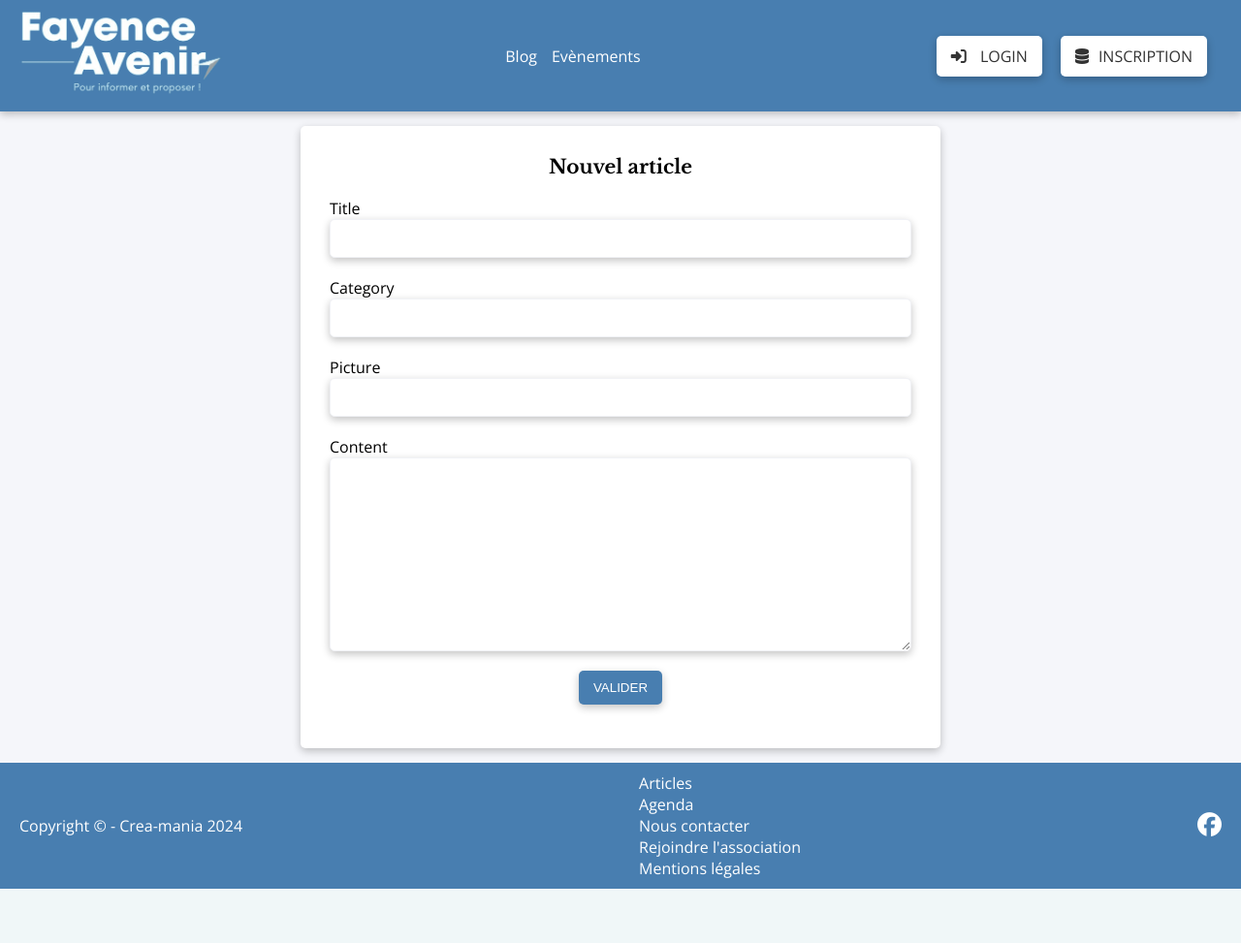
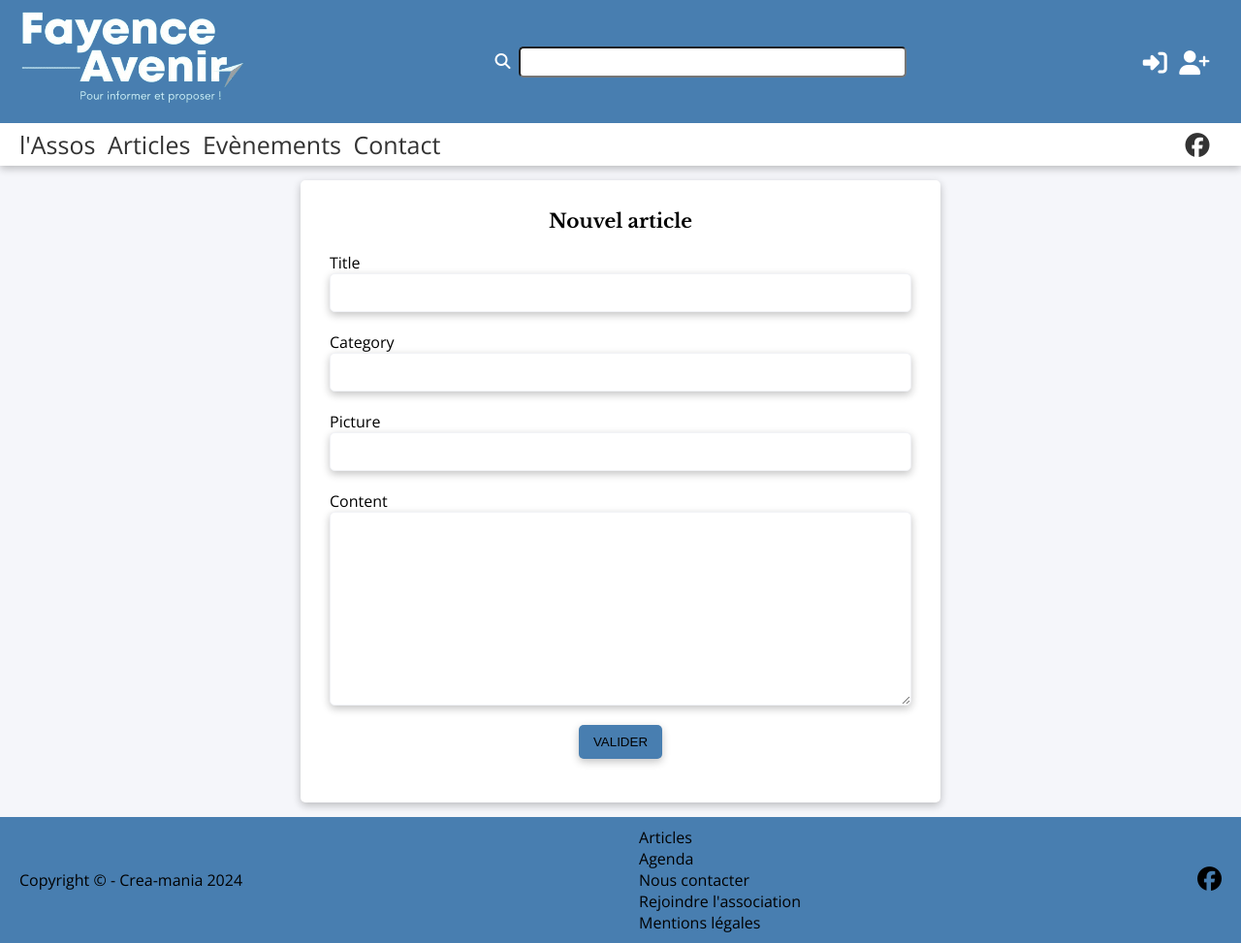
Before and after one commit to GuillemotClement/Symfony-FayenceAvenir, a PHP site: template templates/article/new.html.twig in a window 1280 px wide. Shown: the whole page at 97% size. Before the commit the page ends 917 px from the top, so only its background shows below. Run offline with PHP 8.4, Linux system fonts and the light colour scheme; the template is opened without the code that fills it, so the values that code supplies are empty; form fields are guessed from the names that the template uses; style sheets or scripts are compiled from the project's sources; some libraries are stand-ins or nearby versions.

Commit message:
Travail design sur le header

```diff
--- a/assets/styles/_base.scss
+++ b/assets/styles/_base.scss
@@ -17,3 +17,7 @@
   font-size: 1.2rem;
   font-style: italic;
 }
+
+.content {
+  max-width: var(--max-width);
+}
--- a/assets/styles/_debug.scss
+++ b/assets/styles/_debug.scss
@@ -10,6 +10,12 @@
 .border {
   border: 1px solid red;
 }
- .mr-5{
-  margin-right: 5px;
- }
+.b1 {
+  border: 1px solid red;
+}
+.b2 {
+  border: 1px solid blue;
+}
+.b3 {
+  border: 1px solid green;
+}
--- a/assets/styles/_reset.scss
+++ b/assets/styles/_reset.scss
@@ -20,6 +20,10 @@ a {
   color: var(--text);
   text-decoration: none;
   font-family: var(--font-text);
+  transition: all 0.3s;
+  &:hover {
+    opacity: 0.8;
+  }
 }
 
 ul {
--- a/assets/styles/_tools.scss
+++ /dev/null
@@ -1,26 +0,0 @@
-.flex {
-  display: flex;
-}
-.column {
-  flex-flow: column;
-}
-.row {
-  flex-flow: row wrap;
-}
-.row-nowrap {
-  flex-flow: row nowrap;
-}
-.justify-center {
-  justify-content: center;
-}
-.align-center {
-  align-items: center;
-}
-
-.mb-20 {
-  margin-bottom: 2rem;
-}
-
-.mr-15 {
-  margin-right: 1.5rem;
-}
--- a/assets/styles/_utils.scss
+++ b/assets/styles/_utils.scss
@@ -4,10 +4,35 @@
 .column {
   flex-flow: column;
 }
+.row {
+  flex-flow: row wrap;
+}
+.row-nowrap {
+  flex-flow: row nowrap;
+}
 .fill {
   flex: 1;
 }
+.justify-center {
+  justify-content: center;
+}
+.justify-between {
+  justify-content: space-between;
+}
+.align-center {
+  align-items: center;
+}
 
+.p5 {
+  padding: 0.5rem;
+}
 .p20 {
   padding: 2rem;
 }
+
+.mb-20 {
+  margin-bottom: 2rem;
+}
+.mr-15 {
+  margin-right: 1.5rem;
+}
--- a/assets/styles/_variables.scss
+++ b/assets/styles/_variables.scss
@@ -2,7 +2,7 @@
   --font-text: "Open Sans", sans-serif;
   --font-title: "Libre Baskerville", serif;
   --text: #333;
-  --text-light: white;
+  --light: white;
   --radius: 5px;
   --shadow: rgba(0, 0, 0, 0.24) 0px 3px 8px;
   --gray: #bdc3c7;
@@ -15,4 +15,5 @@
   --danger: #e74c3c;
   --warning: #e67e22;
   --bg-primary: #487eb0;
+  --max-width: 1400px;
 }
--- /dev/null
+++ b/assets/styles/components/_avatar.scss
@@ -0,0 +1,9 @@
+.avatar {
+  width: 5rem;
+  border-radius: 50%;
+  box-shadow: var(--shadow);
+  transition: all 0.3s;
+  &:hover {
+    opacity: 0.8;
+  }
+}
--- a/assets/styles/layout/_header.scss
+++ b/assets/styles/layout/_header.scss
@@ -1,34 +1,39 @@
 header {
-  background-color: var(--bg-primary);
-  color: var(--text-light);
-  display: flex;
-  flex-flow: row nowrap;
-  justify-content: space-between;
-  align-items: center;
-  padding: 1rem 2rem;
+  background: var(--primary);
+  color: var(--light);
   box-shadow: var(--shadow);
-  img {
-    height: 9rem;
+
+  a {
+    color: var(--light);
+    font-size: 2.5rem;
+    margin-right: 0.5em;
   }
-  a {
-    color: var(--text-light);
-  }
-  .nav {
-    display: flex;
-    li {
-      margin-right: 1.5rem;
-      transform: opacity 0.3s;
-      &:hover {
-        opacity: 0.8;
+  .header-top {
+    padding: 1rem 2rem;
+    width: 100%;
+    box-shadow: var(--shadow);
+    .header-logo {
+      img {
+        height: 10rem;
+      }
+    }
+    .header-search {
+      i {
+        margin-right: 0.5rem;
+      }
+      input {
+        padding: 0.5rem;
+        border-radius: var(--radius);
+        font-family: var(--font-text);
+        width: 40rem;
       }
     }
   }
-  .action {
-    i {
-      margin-right: 1rem;
-    }
+  .header-bottom {
+    padding: 0.5rem 2rem;
+    background: var(--light);
     a {
-      margin-right: 1.5rem;
+      color: var(--text);
     }
   }
 }
--- a/templates/base.html.twig
+++ b/templates/base.html.twig
@@ -17,11 +17,16 @@
 		{{ encore_entry_script_tags('app') }}
 		{% endblock %}
 	</head>
-<body>
-	{{ include("partials/_header.html.twig") }}
-	<div class="app-content">
-		{% block body %}{% endblock %}
-	</div>
+	<body class="flex column">
+		{{ include("partials/_header.html.twig") }}
+		<div class="app-content flex fill row-nowrap justify-center">
+			{% block body %}{% endblock %}
+		</div>
+		{% for cat, list in app.flashes %}
+				{% for message in list %}
+						<div class="flash flash-{{ cat }}">{{ message }}</div>
+				{% endfor %}
+		{% endfor %}
 	{{ include("partials/_footer.html.twig") }}
 </body>
 </html>
--- a/templates/partials/_header.html.twig
+++ b/templates/partials/_header.html.twig
@@ -1,24 +1,38 @@
-<header class="">
-  <div class="logo">
-    <a href="{{path('home')}}">
-      <img src="{{ asset('build/images/logo.png')}}" alt="logo fayence avenir">
+<header class="flex row-nowrap justify-center">
+  <div class="flex column fill">
+    <div class="header-top flex row-nowrap align-center justify-between ">
+      <div class="header-logo">
+        <a href="{{ path('home') }}" class="">
+          <img src="{{ asset('build/images/logo.png') }}" alt="logo">
         </a>
       </div>
-  <ul class="nav">
-    <li><a href="{{ path('articles_show') }}">Blog</a></li>
-    <li><a href="{{ path('event') }}">Evènements</a></li>
-    {# <li><a href="">A propos</a></li> #}
-  </ul>
-  <div class="action">
-  {%- if is_granted('IS_AUTHENTICATED_FULLY') -%}
-    <a href="{{ path('logout') }}" class="btn"><i class="fa-solid fa-right-from-bracket"></i>Logout</a>
-    <a href="" class="btn"><i class="fa-solid fa-user"></i>Profil</a>
+      <div class="header-search">
+        <i class="fa-solid fa-magnifying-glass"></i>
+        <input type="text" class="fill">
+      </div>
+      <div class="header-action flex align-center">
+        {% if is_granted('IS_AUTHENTICATED_FULLY') %}
+          <a href="{{ path('logout') }}"><i class="fa-solid fa-right-from-bracket"></i></a>
             {% if is_granted('ROLE_ADMIN') %}
-      <a href="{{ path('administration') }}" class="btn"><i class="fa-solid fa-pen-nib">Administration</i></a>
+            <a href="{{ path('administration') }}"><i class="fa-solid fa-gear"></i></a>
             {% endif %}
+          <a href="{{ path('profil') }}"><img src="{{ app.user.picture }}" alt="" class="avatar"></a>
         {% else %}
-    <a href="{{ path('login') }}" class="btn"><i class="fa-solid fa-right-to-bracket"></i> Login</a>
-    <a href="{{ path('register') }}" class="btn"><i class="fa-solid fa-database"></i>Inscription</a>
+          <a href=""><i class="fa-solid fa-right-to-bracket"></i></a>
+          <a href=""><i class="fa-solid fa-user-plus"></i></a>
         {% endif %}
       </div>
+    </div>
+    <div class="header-bottom flex justify-between">
+      <ul class="header-nav flex ">
+        <li><a href="">l'Assos</a></li>
+        <li><a href="">Articles</a></li>
+        <li><a href="">Evènements</a></li>
+        <li><a href="">Contact</a></li>
+      </ul>
+      <div class="header-social">
+        <li><a href="https://www.facebook.com/fayence.avenir/?paipv=0&eav=Afbr0l5xOiVyMB2YNpxchf78PnK88bRHxVZh1gMKwt-jGeCFn4svDy13CQ9UZfKl7O0&_rdr" target="_blank"><i class="fa-brands fa-facebook"></i></a></li>
+      </div>
+    </div>
+  </div>
 </header>
```
Also changed, not shown: assets/styles/app.scss (+6 -1 lines), assets/styles/layout/_header copy.scss (added, +34 -0 lines), src/Controller/ProfilController.php (added, +16 -0 lines), templates/partials/old_header.html copy.twig (added, +24 -0 lines), templates/profil/index.html.twig (added, +9 -0 lines). Lines whose indentation alone changed are shown as unchanged.
